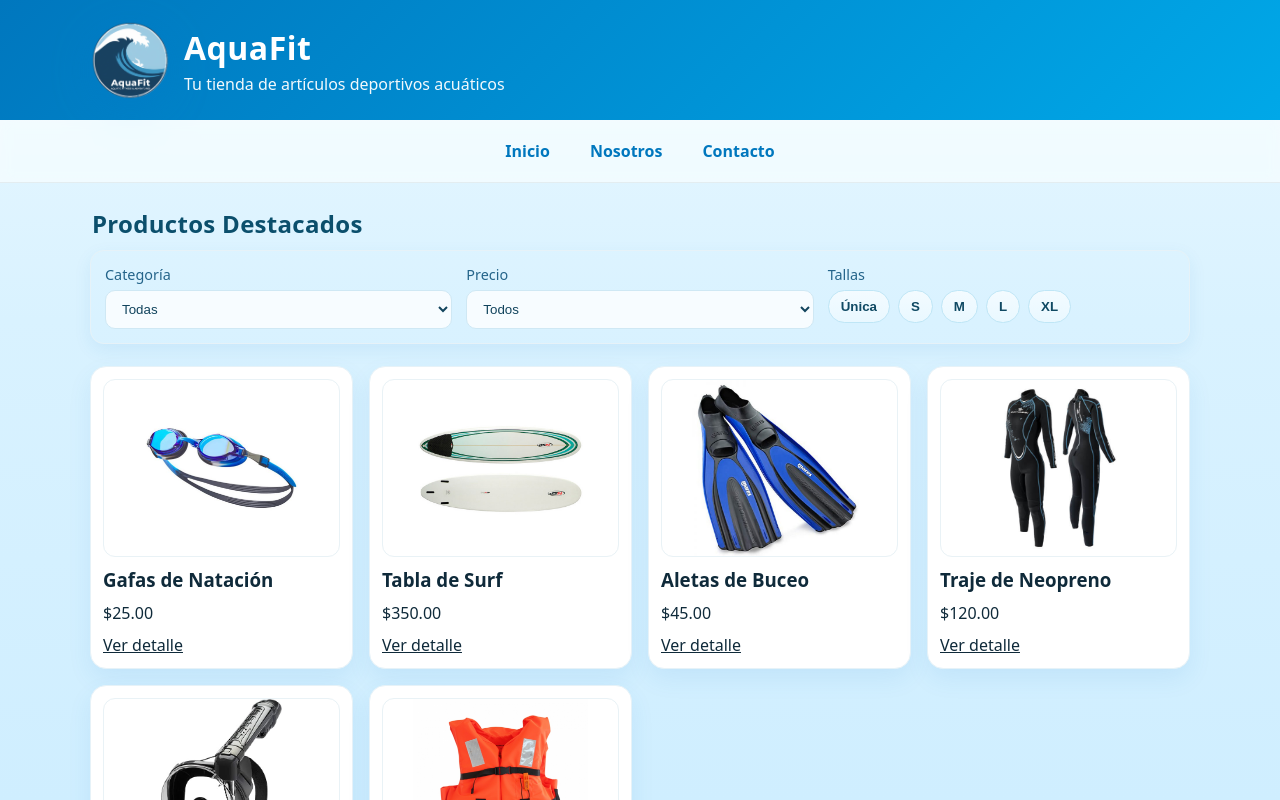
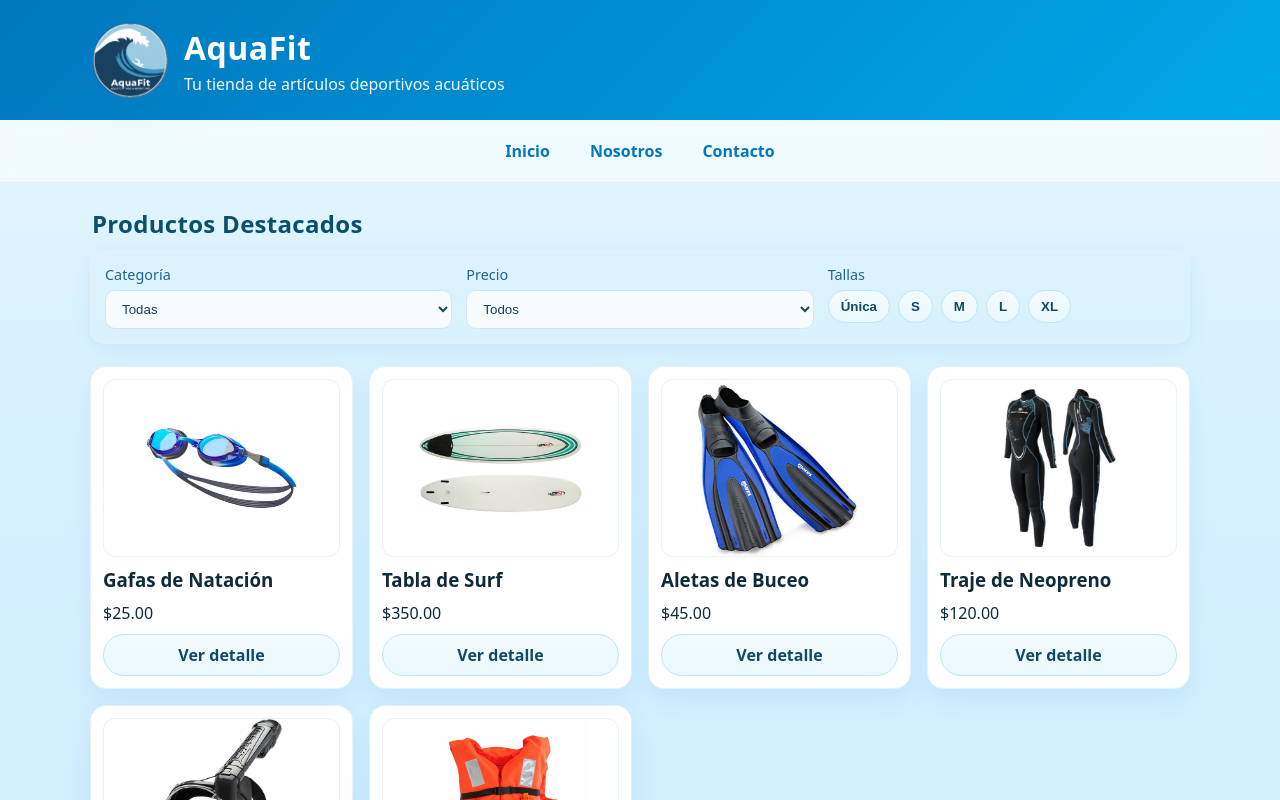
Before and after one commit to BryanGarciaJmz/Aquafit, a React (Vite) app: page / in a window 1280 px wide. Shown: the top 800 px of the page. Built offline with nearby package versions, Linux system fonts and the light colour scheme.

Commit message:
Botones en pagina de inicio

```diff
--- a/src/App.css
+++ b/src/App.css
@@ -202,6 +202,30 @@ h2{
   filter:saturate(110%);
 }
 
+/* Botón Ver detalle estilo chip */
+.btn-detalle{
+  display:inline-flex;
+  align-items:center;
+  justify-content:center;
+  padding:9px 14px;
+  border-radius:999px;
+  border:1px solid #bfe6f6;
+  background:linear-gradient(180deg,#f3fbff 0%,#e9f8ff 100%);
+  color:#0f4963;
+  font-weight:700;
+  text-decoration:none;
+  transition:transform .12s ease, box-shadow .2s ease, background-color .2s ease, border-color .2s ease;
+}
+.btn-detalle:hover{
+  transform:translateY(-1px);
+  box-shadow:0 6px 14px rgba(0,119,190,.16);
+  border-color:var(--cian-400);
+}
+.btn-detalle:focus-visible{
+  outline:none;
+  box-shadow:0 0 0 3px rgba(0,168,232,.18);
+}
+
 .detalle{
   width:min(1100px,92%);
   margin:24px auto 28px;
```
